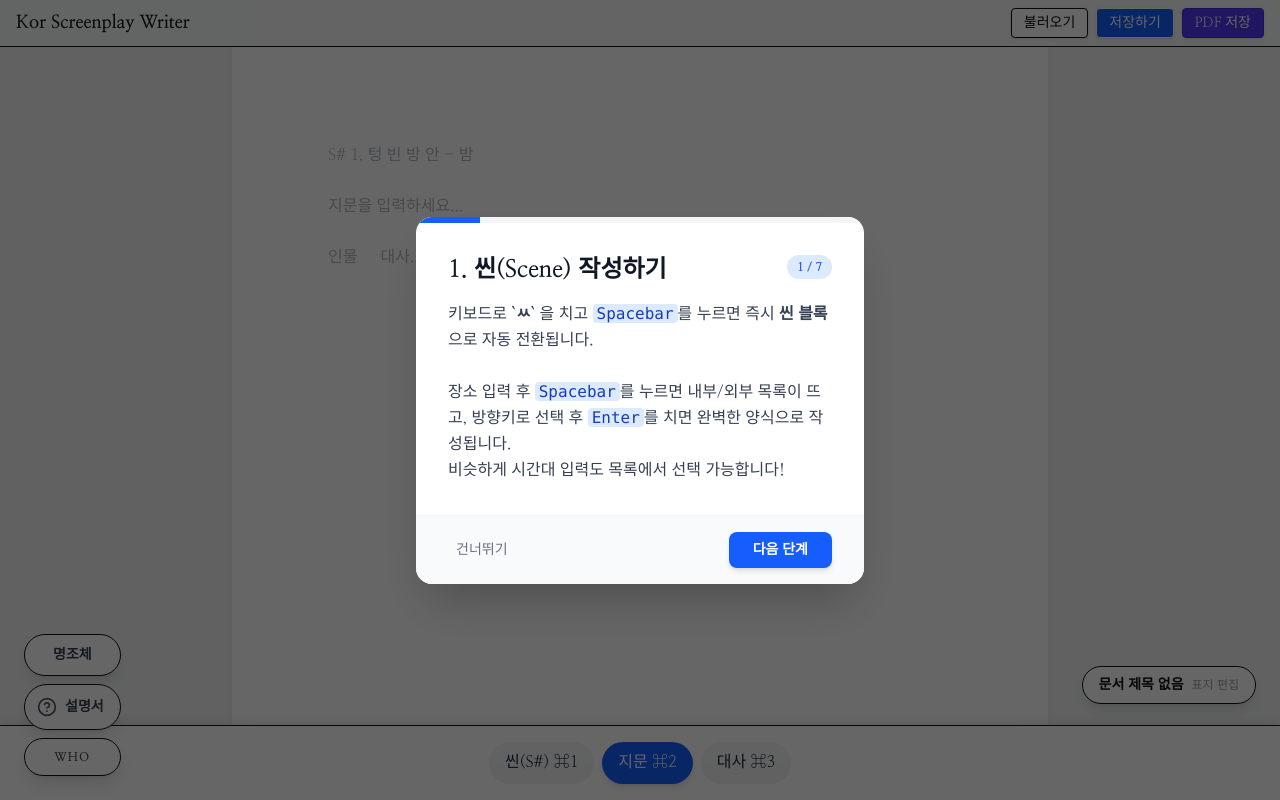
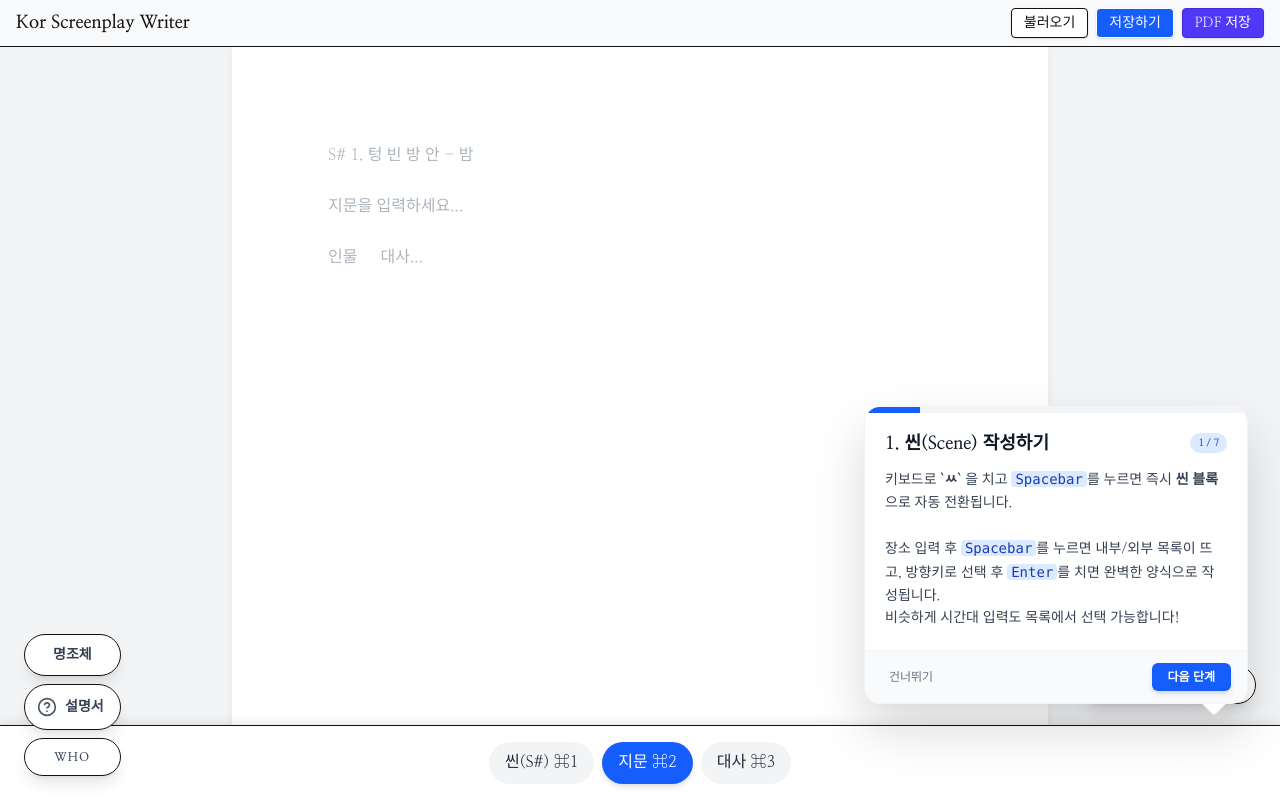
Before and after one commit to dolahwi/kor-screenplay-writer, a Next.js app: page / in a window 1280 px wide. Built offline with nearby package versions, Linux system fonts and the light colour scheme.

Commit message:
feat(ui): refactor onboarding tutorial into a non-blocking floating speech bubble

```diff
--- a/src/components/Editor.tsx
+++ b/src/components/Editor.tsx
@@ -1138,14 +1138,14 @@ export default function Editor() {
                 </div>
             )}
 
-            {/* Interactive Onboarding Tutorial Map */}
+            {/* Interactive Onboarding Tutorial Map (Floating Speech Bubble) */}
             {showTutorial && (
-                <div className="fixed inset-0 z-[200] flex items-center justify-center p-4">
-                    {/* Dark Backdrop */}
-                    <div className="absolute inset-0 bg-black/60 pointer-events-none transition-opacity"></div>
+                <div className="fixed bottom-24 right-4 sm:right-8 z-[200] w-[calc(100vw-32px)] sm:w-80 md:w-96 drop-shadow-2xl animate-in slide-in-from-bottom-5 fade-in duration-300 pointer-events-auto">
+                    {/* Speech Bubble Tail */}
+                    <div className="absolute -bottom-2 right-6 w-5 h-5 bg-white dark:bg-zinc-900 rotate-45 border-r border-b border-gray-100 dark:border-zinc-800 rounded-sm"></div>
 
                     {/* Tutorial Card */}
-                    <div className="relative bg-white dark:bg-zinc-900 rounded-2xl shadow-2xl w-full max-w-md flex flex-col overflow-hidden animate-in fade-in zoom-in-95 duration-200">
+                    <div className="relative bg-white dark:bg-zinc-900 rounded-2xl border border-gray-100 dark:border-zinc-800 flex flex-col overflow-hidden">
                         {/* Progress Bar */}
                         <div className="flex h-1.5 bg-gray-100 dark:bg-zinc-800">
                             <div
@@ -1154,25 +1154,25 @@ export default function Editor() {
                             ></div>
                         </div>
 
-                        <div className="p-6 md:p-8 flex flex-col gap-4">
-                            <div className="flex justify-between items-start gap-4">
-                                <h3 className="text-xl md:text-2xl font-bold text-gray-900 dark:text-white leading-tight">
+                        <div className="p-4 md:p-5 flex flex-col gap-3">
+                            <div className="flex justify-between items-start gap-3">
+                                <h3 className="text-lg font-bold text-gray-900 dark:text-white leading-tight">
                                     {TUTORIAL_STEPS[tutorialStep].title}
                                 </h3>
-                                <div className="bg-blue-100 dark:bg-blue-900/30 text-blue-700 dark:text-blue-300 font-bold text-xs px-2.5 py-1 rounded-full whitespace-nowrap">
+                                <div className="bg-blue-100 dark:bg-blue-900/30 text-blue-700 dark:text-blue-300 font-bold text-[10px] px-2 py-0.5 rounded-full whitespace-nowrap shrink-0">
                                     {tutorialStep + 1} / {TUTORIAL_STEPS.length}
                                 </div>
                             </div>
 
-                            <div className="text-gray-700 dark:text-gray-300 leading-relaxed min-h-[120px]">
+                            <div className="text-gray-700 dark:text-gray-300 leading-relaxed text-sm min-h-[90px]">
                                 {TUTORIAL_STEPS[tutorialStep].desc}
                             </div>
                         </div>
 
-                        <div className="p-4 md:px-8 bg-gray-50 dark:bg-zinc-800/50 border-t border-gray-100 dark:border-zinc-800 flex items-center justify-between">
+                        <div className="px-4 py-3 bg-gray-50 dark:bg-zinc-800/50 border-t border-gray-100 dark:border-zinc-800 flex items-center justify-between">
                             <button
                                 onClick={handleCloseTutorial}
-                                className="text-gray-500 hover:text-gray-700 dark:text-gray-400 dark:hover:text-gray-200 font-medium text-sm px-2 py-1 transition-colors"
+                                className="text-gray-500 hover:text-gray-700 dark:text-gray-400 dark:hover:text-gray-200 font-medium text-xs px-2 py-1 transition-colors"
                             >
                                 건너뛰기
                             </button>
@@ -1181,14 +1181,14 @@ export default function Editor() {
                                 {tutorialStep > 0 && (
                                     <button
                                         onClick={() => setTutorialStep(s => s - 1)}
-                                        className="px-4 py-2 text-sm font-semibold text-gray-700 dark:text-gray-300 bg-white dark:bg-zinc-800 border border-gray-200 dark:border-zinc-700 rounded-lg hover:bg-gray-50 dark:hover:bg-zinc-700 transition-colors shadow-sm"
+                                        className="px-3 py-1.5 text-xs font-semibold text-gray-700 dark:text-gray-300 bg-white dark:bg-zinc-800 border border-gray-200 dark:border-zinc-700 rounded-md hover:bg-gray-50 dark:hover:bg-zinc-700 transition-colors shadow-sm"
                                     >
                                         이전
                                     </button>
                                 )}
                                 <button
                                     onClick={handleNextTutorial}
-                                    className="px-6 py-2 text-sm font-bold text-white bg-blue-600 rounded-lg hover:bg-blue-700 transition-all shadow-md hover:shadow-lg active:scale-95"
+                                    className="px-4 py-1.5 text-xs font-bold text-white bg-blue-600 rounded-md hover:bg-blue-700 transition-all shadow-md hover:shadow-lg active:scale-95"
                                 >
                                     {tutorialStep === TUTORIAL_STEPS.length - 1 ? '시작하기!' : '다음 단계'}
                                 </button>
```
